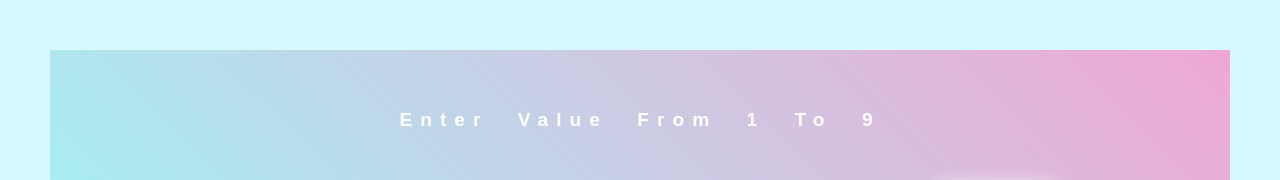
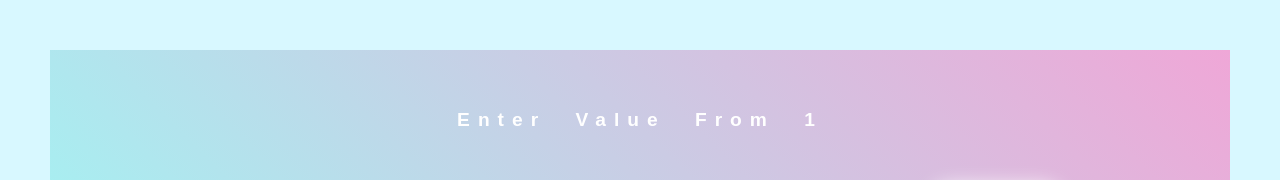
Before and after one commit to anshuKumar99/Up-Counter, a plain HTML site: page index.html in a window 1280 px wide. Shown: the top 180 px of the page. Drawn offline with Linux system fonts and the light colour scheme.

Commit message:
Update p tag inside counter-value container

```diff
--- a/index.html
+++ b/index.html
@@ -8,7 +8,7 @@
 </head>
 <body>
     <div id="counter-value">
-        <p>Enter Value From 1 To 9</p>
+        <p>Enter Value From 1</p>
         <div id="input-range">
             <input type="number" id="number" placeholder="Enter Number">
             <button type="button" id="start">Start Counter</button>
```
